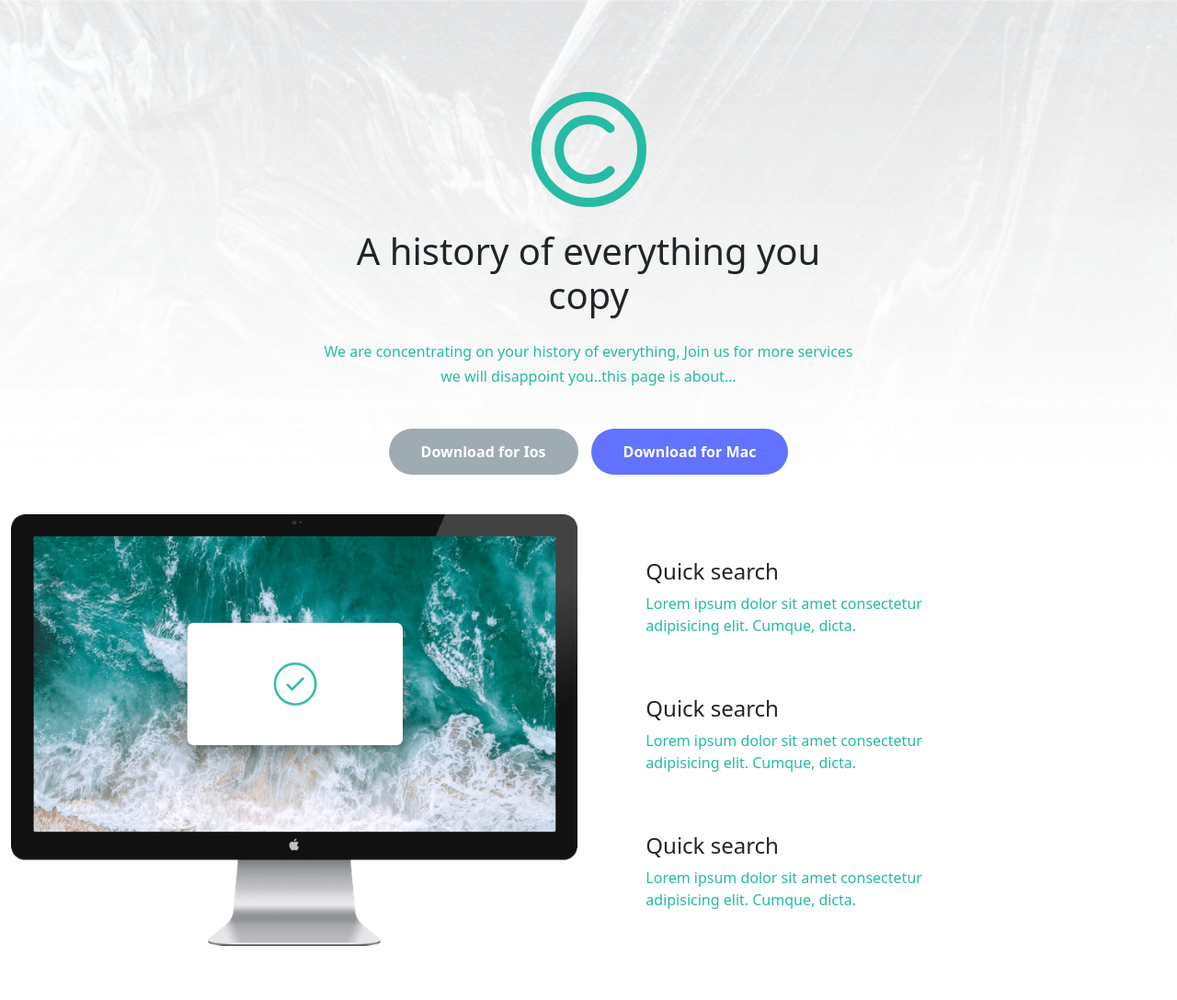
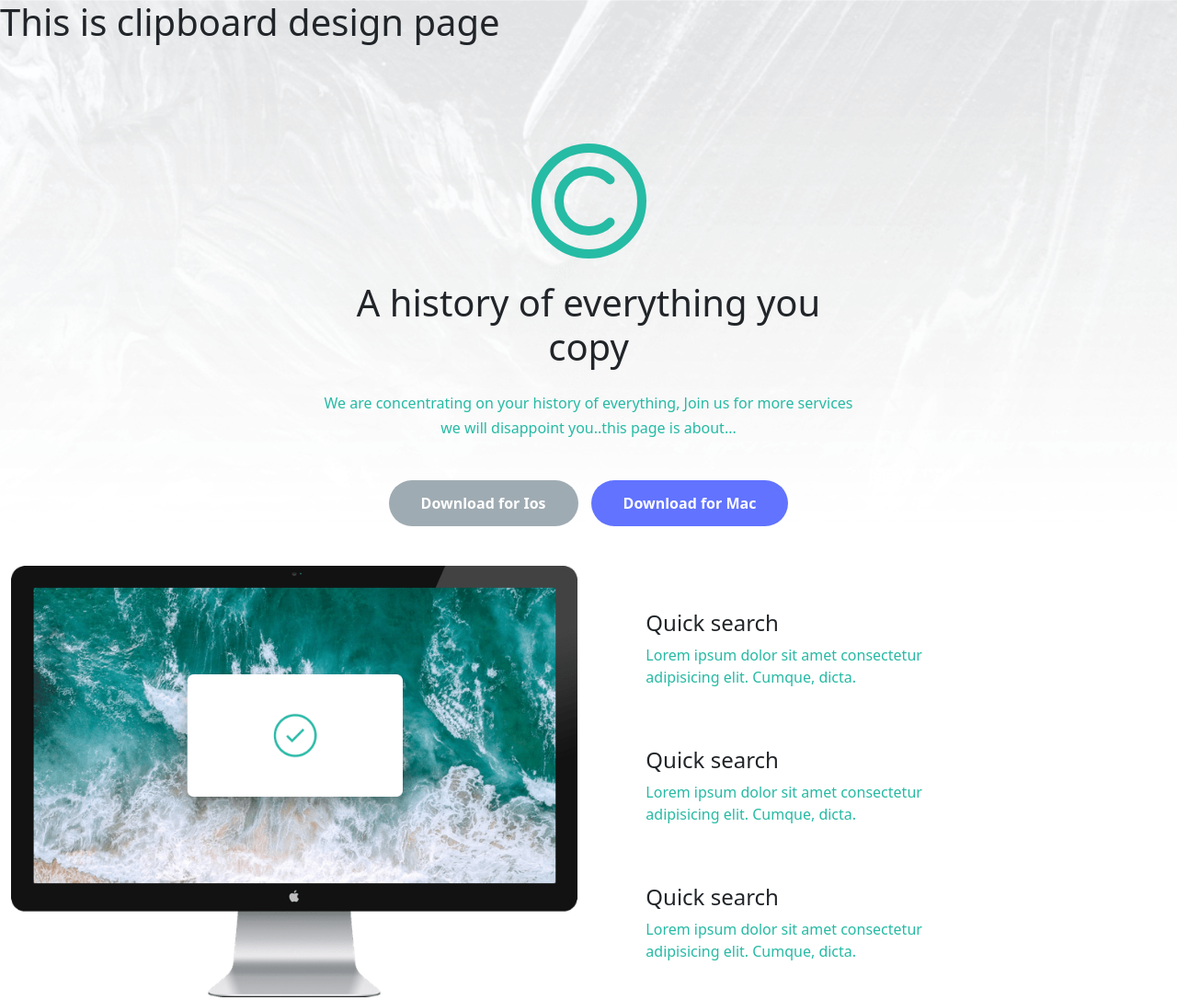
Before and after one commit to fskhandev/webDev, a plain HTML site: page clipboardDesign/index.html in a window 1280 px wide. Shown: the top 1087 px of the page at 92% size. Drawn offline with Linux system fonts and the light colour scheme.

Commit message:
Update index.html

```diff
--- a/clipboardDesign/index.html
+++ b/clipboardDesign/index.html
@@ -12,6 +12,7 @@
 </head>
 <body>
      <div class="main-section">
+        <h1>This is clipboard design page</h1>
          <div class="container">
          <div class="d-flex justify-content-center">
              <div class="clipboard-history text-center">
```
